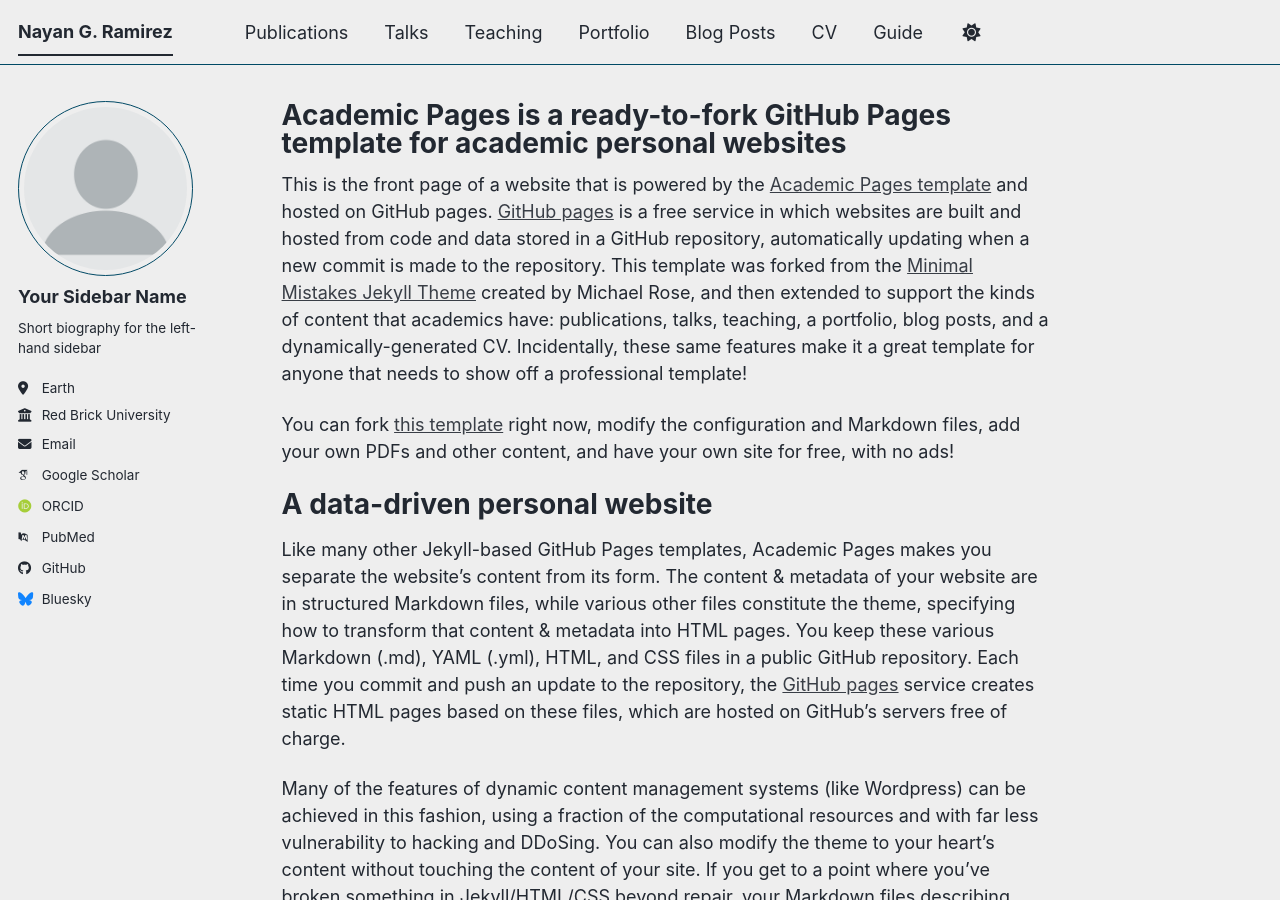
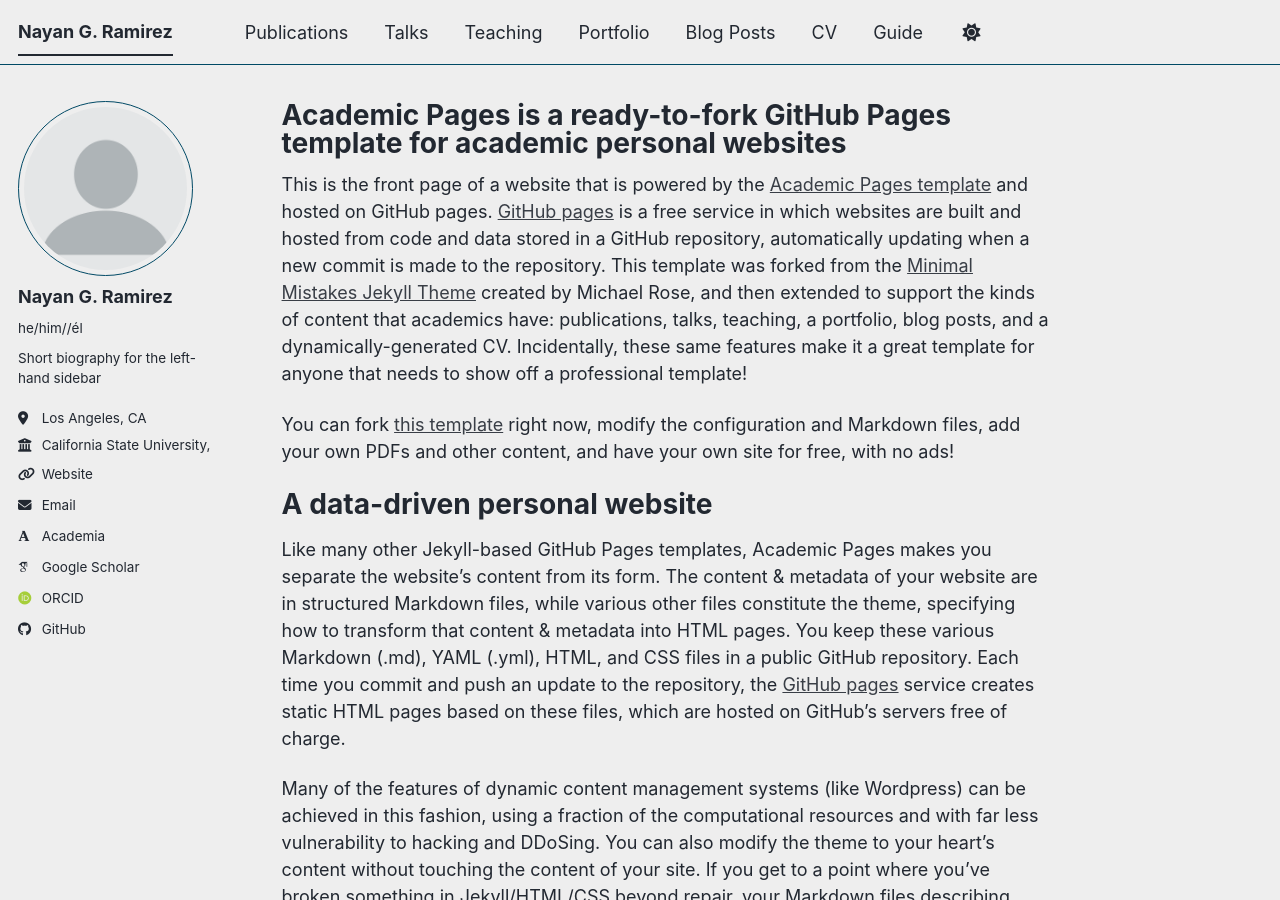
Before and after one commit to nayanramirez/nayanramirez, a Jekyll site: the page built from _pages/about.md, in a window 1280 px wide and 900 px high. Built offline with Jekyll 4.4.1, drawn with Linux system fonts in a browser that asks for light colours; some web fonts are replaced; a script bundle is joined from its source files by our own code; library files that are not in the unit come from our copies.

Commit message:
Update _config.yml

```diff
--- a/_config.yml
+++ b/_config.yml
@@ -24,24 +24,24 @@
 author:
   # Biographic information
   avatar           : "profile.png"
-  name             : "Your Sidebar Name"
-  pronouns         : # example: "she/her"
+  name             : "Nayan G. Ramirez"
+  pronouns         : "he/him//él"
   bio              : "Short biography for the left-hand sidebar"
-  location         : "Earth"
-  employer         : "Red Brick University"
-  uri              : # URL
-  email            : "none@example.org"
+  location         : "Los Angeles, CA"
+  employer         : "California State University, Northridge"
+  uri              : "www.csun.edu"
+  email            : "nayan.ramirez@csun.edu"
 
   # Academic websites
-  academia         : # URL
+  academia         : "https://academics.csun.edu/faculty/nayan.ramirez"
   arxiv            : # URL - Update with the correct link to your profile
-  googlescholar    : "https://scholar.google.com/citations?user=PS_CX0AAAAAJ"
+  googlescholar    : "https://scholar.google.com/citations?user=gXArgS8AAAAJ"
   inspire-hep      : # URL
   impactstory      : # URL
-  orcid            : "https://orcid.org/yourorcidurl"
+  orcid            : "https://orcid.org/0000-0002-1798-1736"
   semantic         : # URL
   ssrn             : # URL
-  pubmed           : "https://www.ncbi.nlm.nih.gov/pubmed/?term=john+snow"
+  pubmed           : # URL
   researchgate     : # URL
   scopus           : # URL
   zotero           : # URL
@@ -57,7 +57,7 @@
 
   # Social media
   artstation       : # Username
-  bluesky          : "bsky.app" # Replace this with you Bluesky username
+  bluesky          : # "bsky.app" # Replace this with you Bluesky username
   facebook         : # Username
   flickr           : # Username
   foursquare       : # Username
@@ -138,7 +138,7 @@
 
 # Social Sharing
 twitter:
-  username               : &twitter
+  username               : # &twitter
 facebook:
   username               :
   app_id                 :
```
